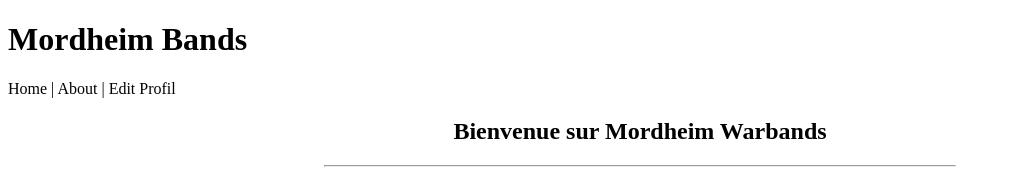
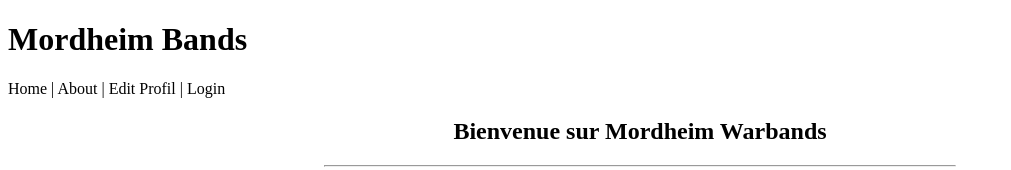
Before and after one commit to brock37/MordheimAPI, a Vue app in the folder front-end/: page /editprofil in a window 1280 px wide. Shown: the top 170 px of the page, without its empty margins (0-1011 px from the left). Built offline with nearby package versions, Linux system fonts and the light colour scheme.

Commit message:
Create front

```diff
--- a/front-end/package.json
+++ b/front-end/package.json
@@ -11,6 +11,7 @@
     "axios": "^0.19.0",
     "core-js": "^3.4.3",
     "vue": "^2.6.10",
+    "vue-cookies": "^1.6.1",
     "vue-router": "^3.1.3"
   },
   "devDependencies": {
@@ -31,7 +32,9 @@
       "plugin:vue/essential",
       "eslint:recommended"
     ],
-    "rules": {},
+    "rules": {
+      "no-console": "off"
+    },
     "parserOptions": {
       "parser": "babel-eslint"
     }
--- a/front-end/src/App.vue
+++ b/front-end/src/App.vue
@@ -6,7 +6,8 @@
     <div id="nav">
       <router-link to="/">Home</router-link> |
       <router-link to="/about">About</router-link> |
-      <router-link to="/editprofil">Edit Profil</router-link>
+      <router-link to="/editprofil">Edit Profil</router-link> |
+      <router-link to="/login">Login</router-link>
     </div>
     <router-view/>
   </div>
--- /dev/null
+++ b/front-end/src/components/Dashboard.vue
@@ -0,0 +1,38 @@
+
+<template>
+    <div>
+        <h2>Dashboard</h2>
+        <p>Name: {{ user.name }}</p>
+    </div>
+</template>
+<script>
+    import axios from "axios"
+    import router from "../router"
+    export default {
+        name: "Login",
+        data() {
+            return {
+                user: {
+                    name: "Jesse"
+                }
+            }
+        },
+        methods: {
+            getUserData: function() {
+                let self = this
+                axios.get("/user")
+                    .then((response) => {
+                        console.log(response)
+                        self.$set(this, "user", response.data.user)
+                    })
+                    .catch((errors) => {
+                        console.log(errors)
+                        router.push("/")
+                    })
+            }
+        },
+        mounted() {
+            this.getUserData()
+        }
+    }
+</script>
--- /dev/null
+++ b/front-end/src/components/Login.vue
@@ -0,0 +1,40 @@
+<template>
+    <div>
+        <h2>Login</h2>
+        <form v-on:submit="login">
+            <input type="text" name="email" /><br>
+            <input type="password" name="password" /><br>
+            <input type="submit" value="Login" />
+        </form>
+    </div>
+</template>
+
+<script>
+    import router from "../router"
+    import axios from "axios"
+    export default {
+        name: "Login",
+        methods: {
+            login: (e) => {
+                e.preventDefault()
+                let email = "user@email.com"
+                let password = "password"
+                let login = () => {
+                    let data = {
+                        email: email,
+                        password: password
+                    }
+                    axios.post("/login", data)
+                        .then((response) => {
+                            console.log("Logged in")
+                            router.push("/dashboard")
+                        })
+                        .catch((errors) => {
+                            console.log("Cannot log in")
+                        })
+                }
+                login()
+            }
+        }
+    }
+</script>
--- a/front-end/src/router/index.js
+++ b/front-end/src/router/index.js
@@ -2,6 +2,8 @@
 import VueRouter from 'vue-router'
 import Home from '../views/Home.vue'
 import EditProfil from '../views/EditProfil.vue'
+import Login from '@/components/Login'
+import Dashboard from "@/components/Dashboard"
 
 Vue.use(VueRouter)
 
@@ -23,6 +25,16 @@
     path: '/editprofil',
     name: 'editprofil',
     component: EditProfil
+  },
+  {
+    path: '/login',
+    name: 'login',
+    component: Login
+  },
+  {
+    path: '/dashboard',
+    name: 'dashboard',
+    component: Dashboard
   }
 ]
 
```
Also changed, not shown: 1 other file (tests, documents, lock files or other folders).
